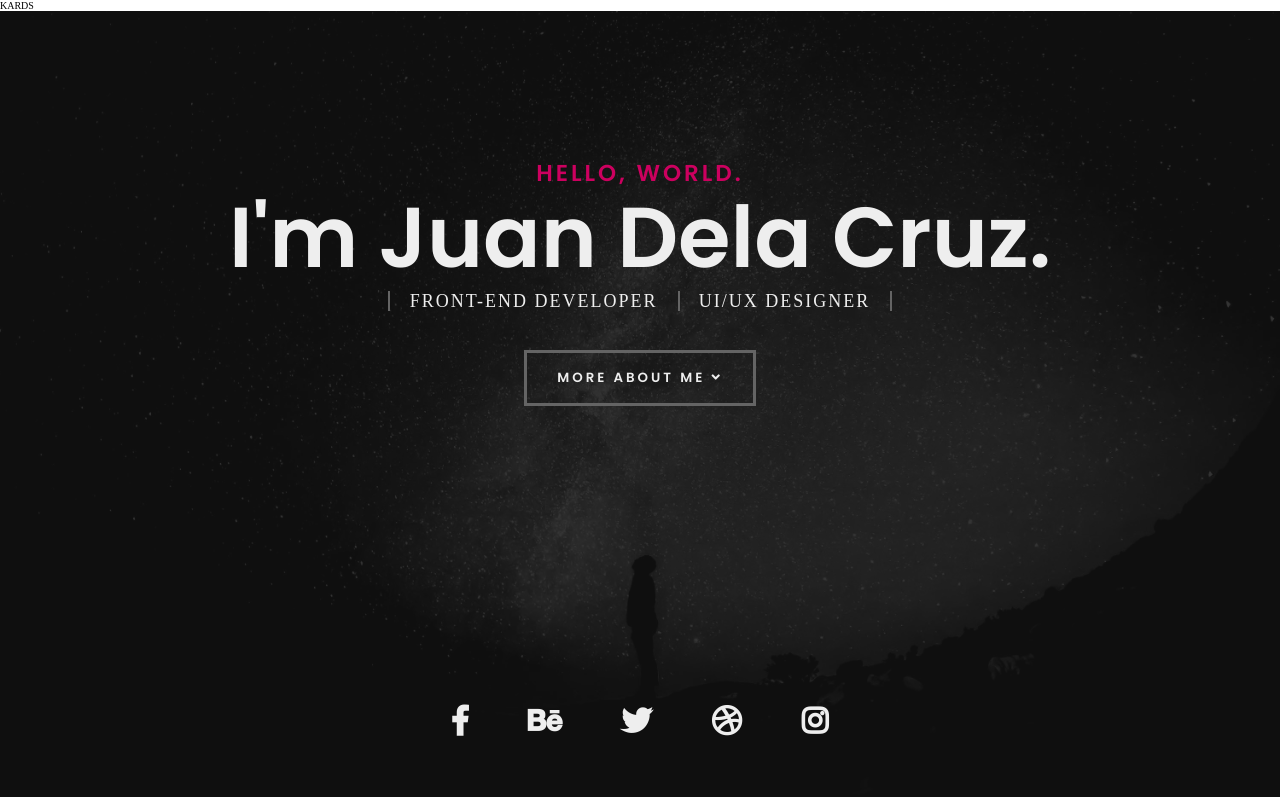
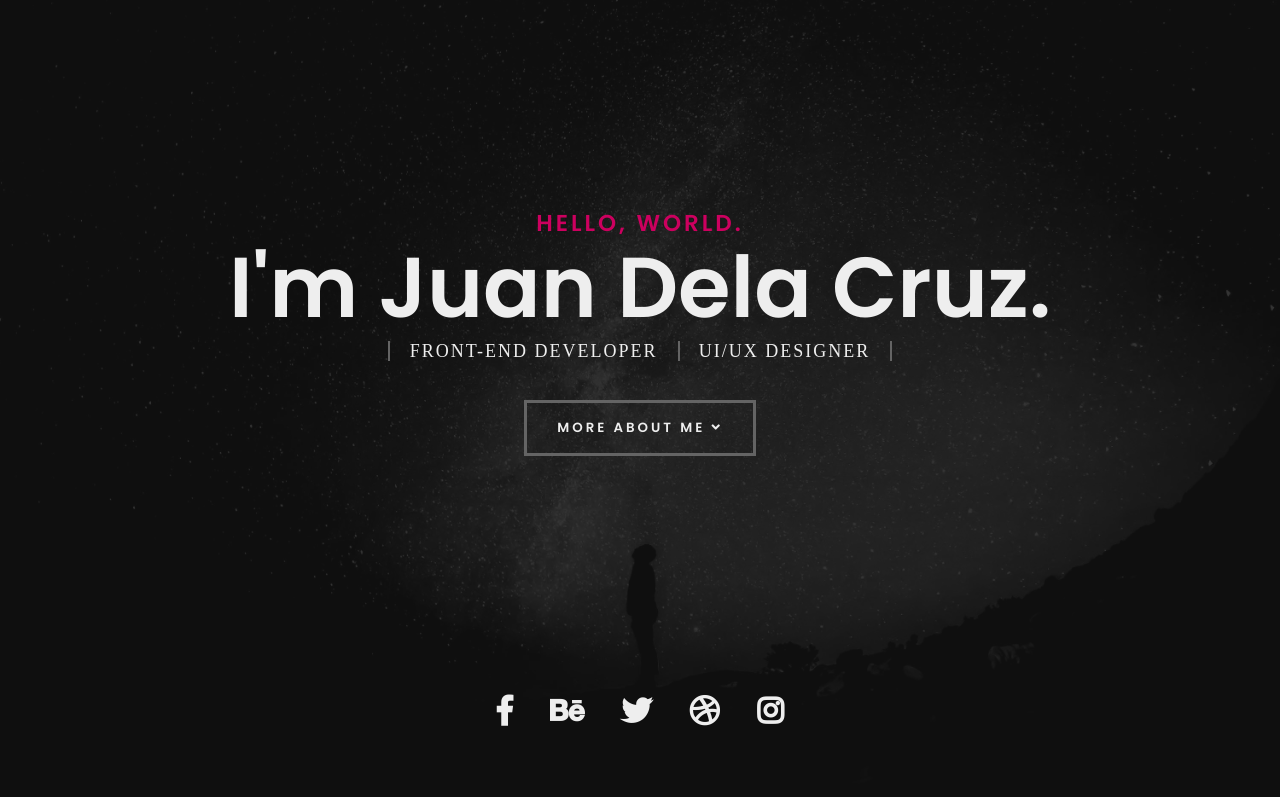
Before and after one commit to cbtsao47/Kards-Practice, a plain HTML site: page copy/index.html in a window 1280 px wide. Shown: the top 797 px of the page. Drawn offline with Linux system fonts and the light colour scheme.

Commit message:
fixed layout

```diff
--- a/copy/styles.css
+++ b/copy/styles.css
@@ -10,11 +10,10 @@ html {
   font-size: 62.5%;
 }
 /* nav bar */
-
+nav {
+  position: absolute;
+}
 /* landing page  */
-/* BEM */
-/* block  element   modifier */
-/* TRBL */
 .container__landing-page {
   background-image: url("./images/intro-bg.jpg");
   background-position: bottom;
@@ -22,8 +21,9 @@ html {
   height: 100vh;
   display: flex;
   flex-direction: column;
-  justify-content: flex-end;
+  justify-content: space-between;
   align-items: center;
+  background-attachment: fixed;
 }
 .container__landing-page--overlay {
   background: rgb(18, 18, 18);
@@ -39,7 +39,8 @@ html {
   font-family: "Poppins", sans-serif;
   font-weight: 500;
   line-height: 1;
-  margin-bottom: 30rem;
+  padding: 2rem;
+  margin-top: 15%;
 }
 .title__sub-title--intro {
   font-size: 2.3rem;
@@ -88,17 +89,22 @@ span:nth-of-type(4) {
   color: #eee;
   z-index: 1;
   display: flex;
-  justify-content: space-between;
+  justify-content: center;
   font-size: 3rem;
+  padding: 1rem;
   font-weight: bold;
-  margin-bottom: 7.5rem;
+  margin-bottom: 5%;
+  width: 100%;
+  height: auto;
+  /* border: 1px solid red; */
 }
 .fa-facebook-f,
 .fa-twitter,
 .fa-instagram,
 .fa-behance,
 .fa-dribbble {
-  margin: 0 3rem;
+  margin: 0 1.5%;
+
   transition: all 0.3s ease-in-out;
 }
 .fa-facebook-f:hover,
```
